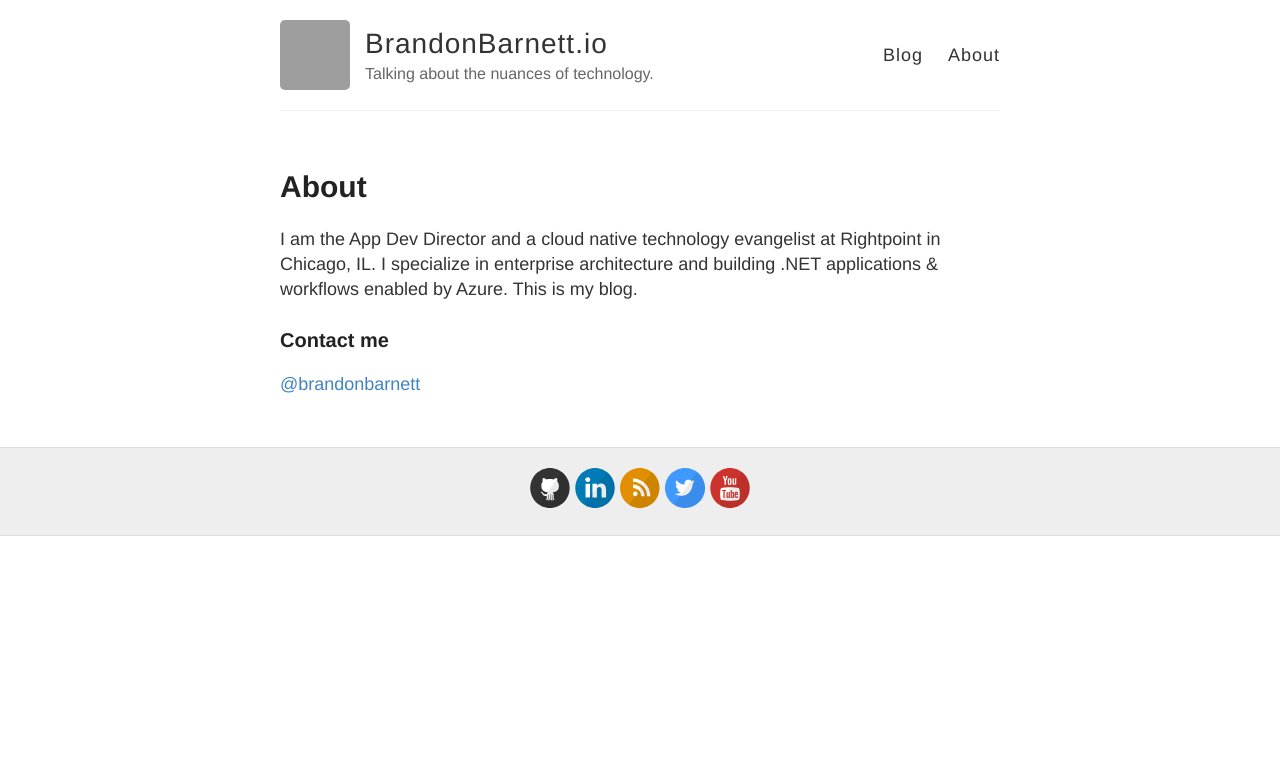
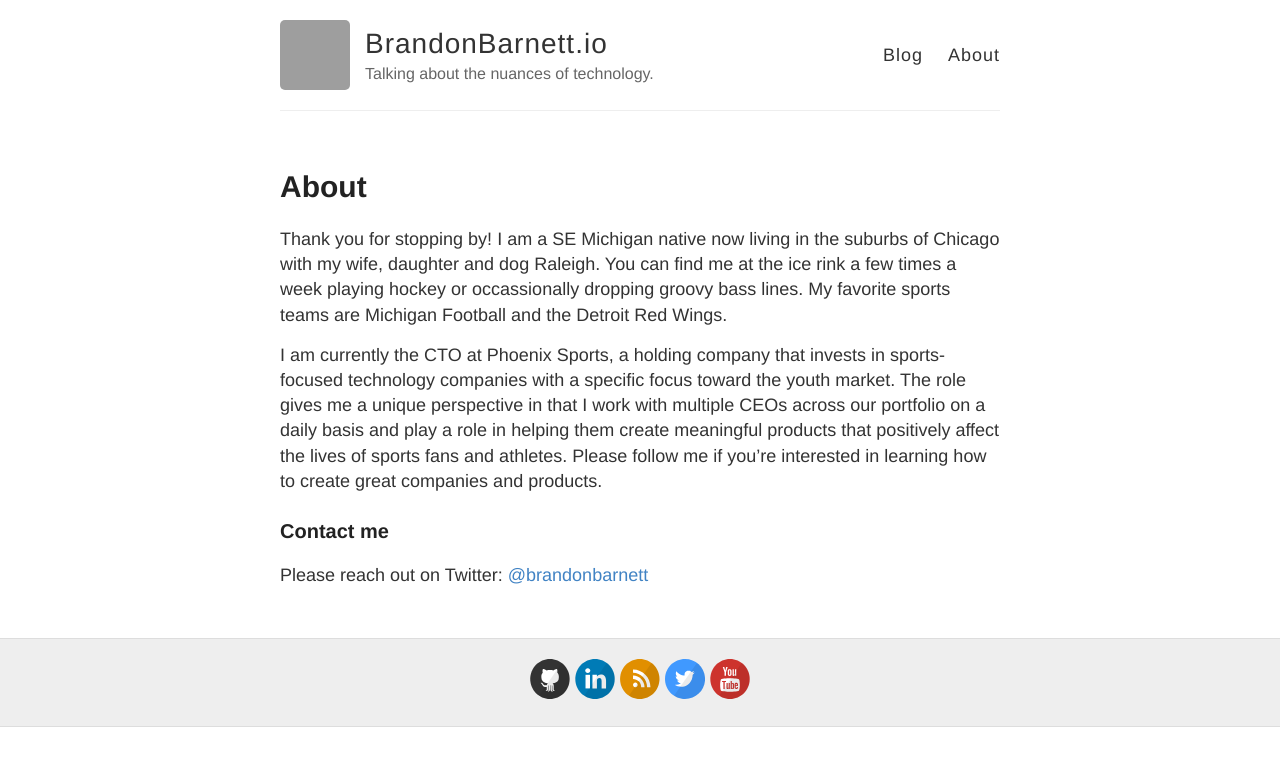
Before and after one commit to brbarnett/brbarnett.github.io, a Jekyll site: the page built from about.md, in a window 1280 px wide. Shown: the top 766 px of the page. Built offline with Jekyll 4.4.1, drawn with Linux system fonts in a browser that asks for light colours; grey boxes are pictures that could not be loaded.

Commit message:
Updated bio

```diff
--- a/about.md
+++ b/about.md
@@ -4,8 +4,10 @@ title: About
 permalink: /about/
 ---
 
-I am the App Dev Director and a cloud native technology evangelist at Rightpoint in Chicago, IL. I specialize in enterprise architecture and building .NET applications & workflows enabled by Azure. This is my blog.
+Thank you for stopping by! I am a SE Michigan native now living in the suburbs of Chicago with my wife, daughter and dog Raleigh. You can find me at the ice rink a few times a week playing hockey or occassionally dropping groovy bass lines. My favorite sports teams are Michigan Football and the Detroit Red Wings.
+
+I am currently the CTO at Phoenix Sports, a holding company that invests in sports-focused technology companies with a specific focus toward the youth market. The role gives me a unique perspective in that I work with multiple CEOs across our portfolio on a daily basis and play a role in helping them create meaningful products that positively affect the lives of sports fans and athletes. Please follow me if you're interested in learning how to create great companies and products.
 
 ### Contact me
 
-[@brandonbarnett](https://twitter.com/brandonbarnett)
+Please reach out on Twitter: [@brandonbarnett](https://twitter.com/brandonbarnett)
```
